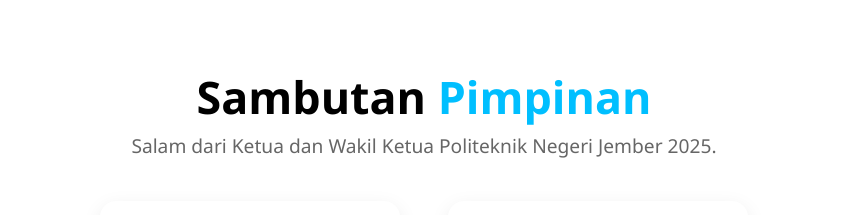
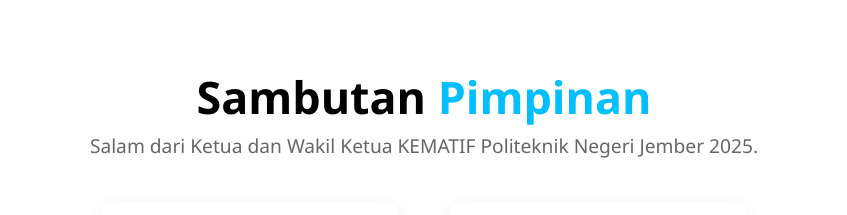
Before and after one commit to SatrioWisnuHidayanto/Company-Profile-KEMATIF, a plain HTML site: page index.html in a window 1280 px wide. Shown: the part 1400-1615 px from the top of the page, without its empty margins (216-1063 px from the left). Drawn offline with nearby package versions, Linux system fonts and the light colour scheme.

Commit message:
Add files via upload

```diff
--- a/index.html
+++ b/index.html
@@ -831,7 +831,7 @@
     <!-- STRUKTUR ORGANISASI SECTION -->
     <section class="container" id="struktur">
         <h1 class="struktur-title">Sambutan <span class="highlight-kematif">Pimpinan</span></h1>
-        <p class="struktur-subtitle">Salam dari Ketua dan Wakil Ketua Politeknik Negeri Jember 2025.</p>
+        <p class="struktur-subtitle">Salam dari Ketua dan Wakil Ketua KEMATIF Politeknik Negeri Jember 2025.</p>
 
         <div class="kepengurusan-container">
             <div class="kepengurusan-card">
```
